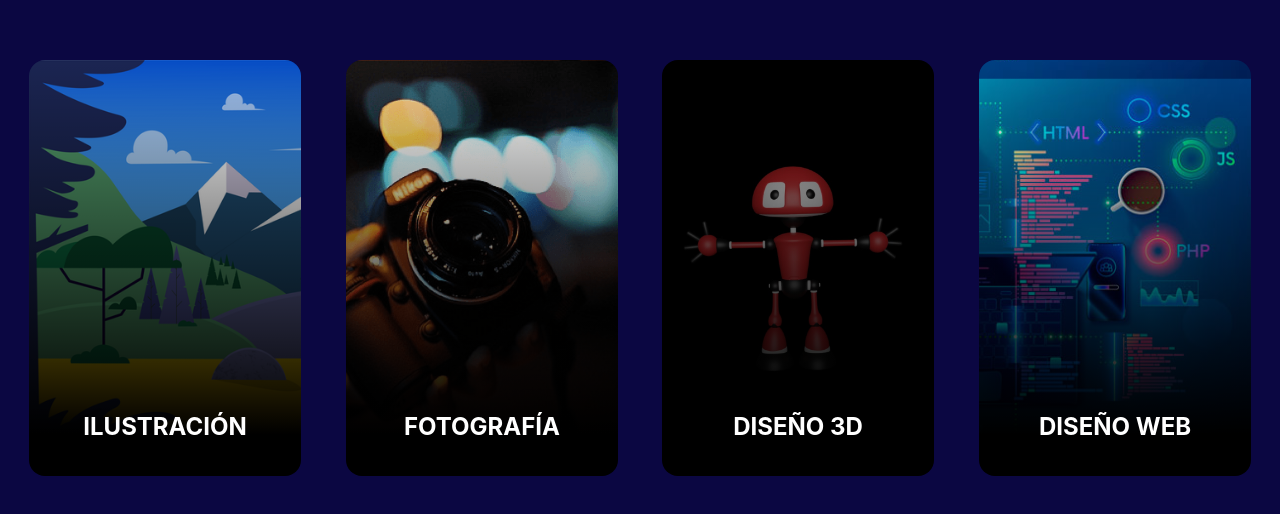
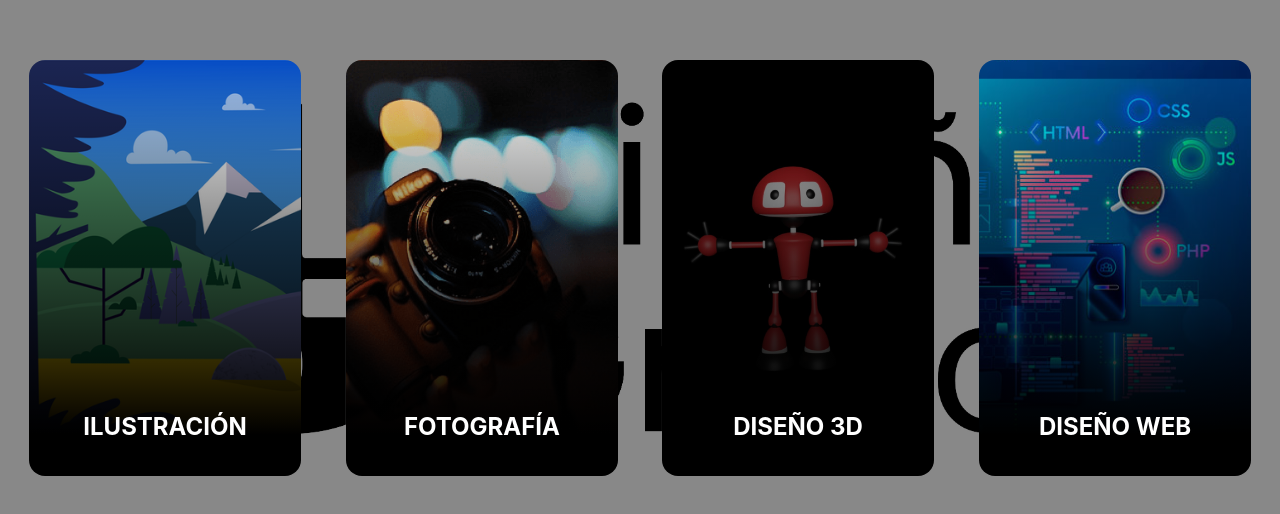
Before and after one commit to JEOT98/Tarjetas-interactivas, a plain HTML site: page index.html in a window 1280 px wide. Shown: the part 132-646 px from the top of the page. Drawn offline with Linux system fonts and the light colour scheme.

Commit message:
Tarjetas Interactivas

```diff
--- a/style.css
+++ b/style.css
@@ -5,7 +5,12 @@
 }
 
 body{
-    background-color: rgb(11, 7, 66);
+    display: flex;
+    justify-content: center;
+    align-items: center;
+    background: linear-gradient(to top, rgba(0, 0, 0, 0.466) 100%, transparent), url(/img/Portada.jpg);
+    background-size: 1300px;
+    background-position: center;
     font-family: -apple-system, BlinkMacSystemFont, 'Segoe UI', Roboto, Oxygen, Ubuntu, Cantarell, 'Open Sans', 'Helvetica Neue', sans-serif;
 }
 
@@ -76,13 +81,13 @@ p{
 .tarjeta:hover .lado-A{
     transition-delay: .3s;
     transform: rotateY(180deg);
-    box-shadow: 0 0 1rem rgba(255, 255, 255, 0.507);
+    box-shadow: 0.5rem 0.5rem 1rem rgba(0, 0, 0, 0.8);
 }
 
 .tarjeta:hover .lado-B{
     transition-delay: .3s;
     transform: rotateY(360deg);
-    box-shadow: 0 0 1rem rgba(255, 255, 255, 0.507);
+    box-shadow: 0.5rem 0.5rem 1rem rgba(0, 0, 0, 0.8);
 }
 
 [class*="lado"]{
@@ -122,7 +127,7 @@ p{
 
 .lado-B{
     transform: rotateY(180deg);
-    background-color: rgba(63, 63, 63, 0.261);
+    background-color: rgba(0, 0, 0, 0.918);
 }
 .lado-B h1{
     text-align: center;
@@ -146,7 +151,7 @@ button{
 }
 
 button:hover {
-    background-color: rgb(11, 7, 66);
+    background-color: rgb(51, 51, 51);
     color: white;
     box-shadow: 0 0 0.5rem rgba(255, 255, 255, 0.507);
 }
```
Also changed, not shown: img/Portada.jpg (added), 1 other file.
